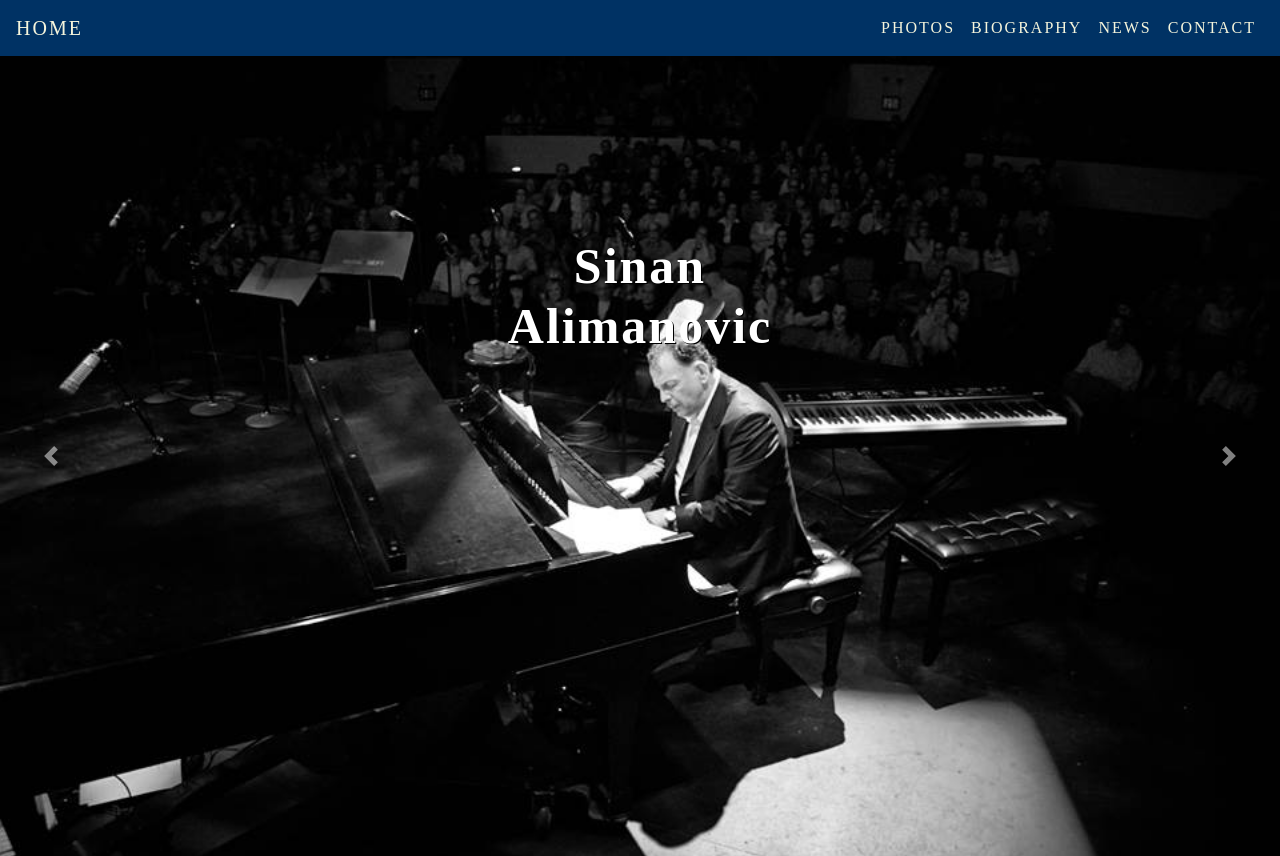
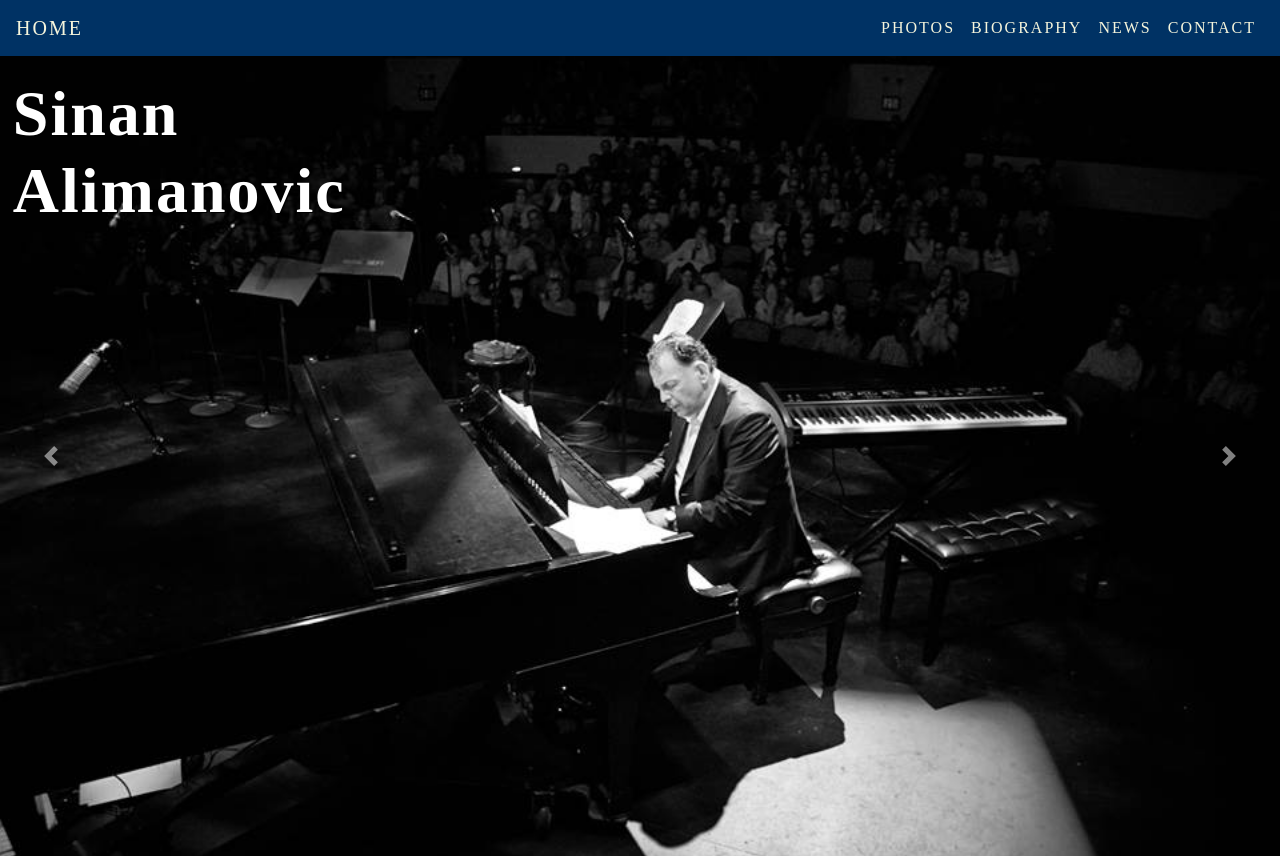
Before and after one commit to Mickey0001/Sinan-Alimanovic, a PHP site: page / in a window 1280 px wide. Run offline with PHP 8.4, Linux system fonts and the light colour scheme.

Commit message:
Formating

```diff
--- a/css/style.css
+++ b/css/style.css
@@ -40,10 +40,11 @@ a:hover{
   background: rgba(0,50,100);
 }
 .carousel-caption{
-  left: 0%;
-  top: 20%;
+  left: 1%;
+  top: 0%;
   right: 0%;
   font-weight: bold;
-  font-size: 50px;
+  font-size: 4em;
   text-shadow: 1px 1px #000;
+  text-align: left;
 }
```
